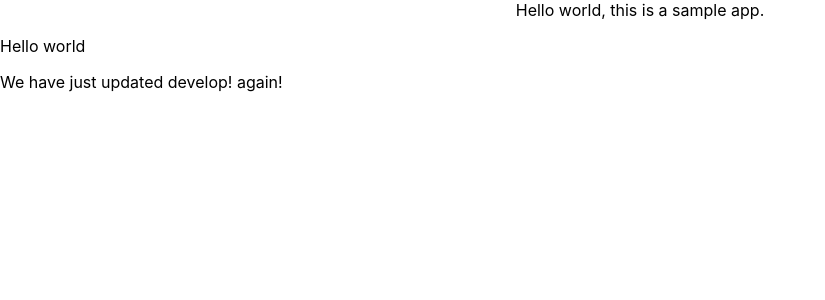
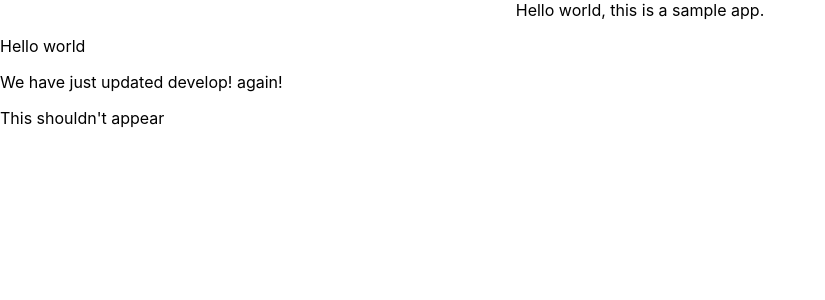
Before and after one commit to faisalt/react-test-aws-integration, a React (Create React App) app: page / in a window 1280 px wide. Shown: the top 300 px of the page, without its empty margins (0-825 px from the left). Built offline with nearby package versions, Linux system fonts and the light colour scheme.

Commit message:
Testing test failure

```diff
--- a/src/App.js
+++ b/src/App.js
@@ -6,6 +6,7 @@ function App() {
       <div className="App">Hello world, this is a sample app.</div>
       <p>Hello world</p>
       <p>We have just updated develop! again!</p>
+      <p>This shouldn't appear</p>
     </>
   );
 }
```
Also changed, not shown: 1 other file (tests, documents, lock files or other folders).
